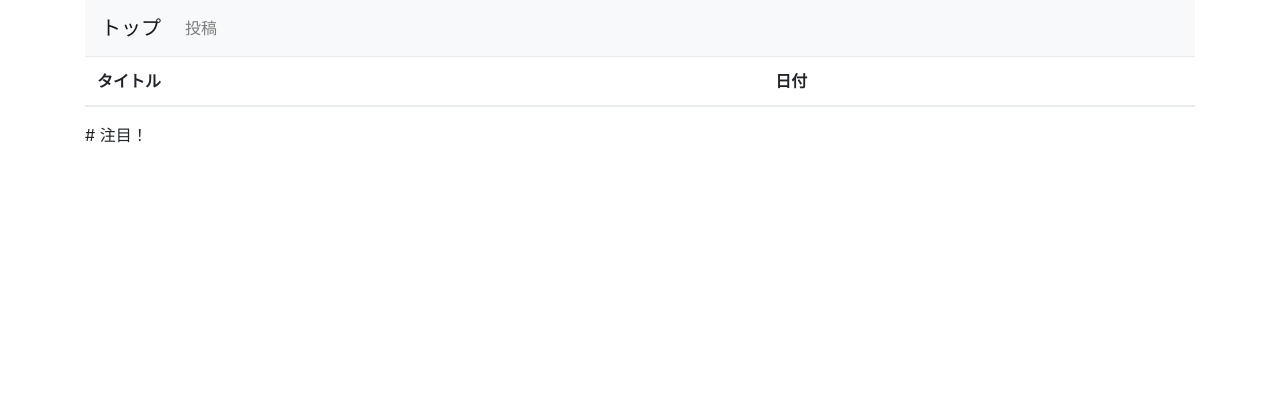
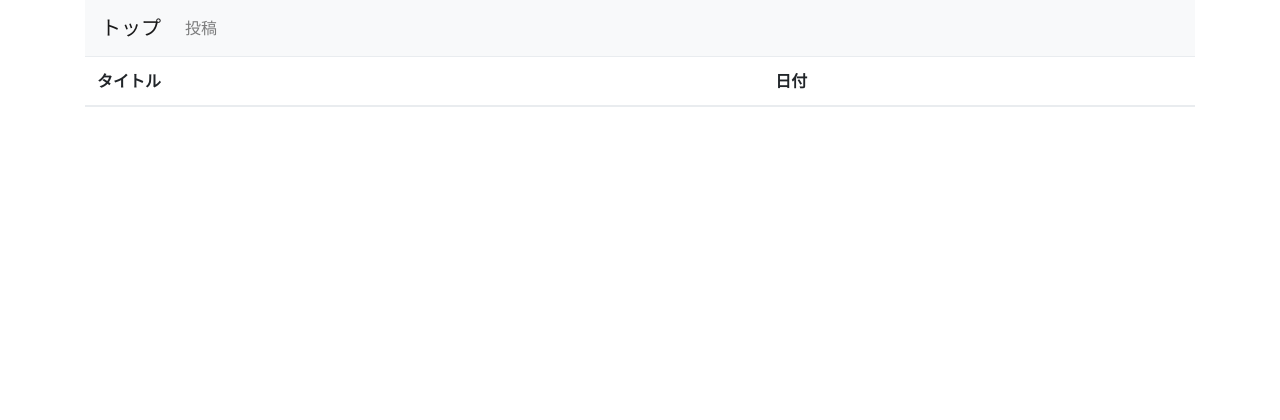
Before and after one commit to KotaroKazama0624/blog_app, a Django app: page /blog/post_list in a window 1280 px wide. Shown: the top 420 px of the page. Run offline with Django 3.2, Linux system fonts and the light colour scheme; data that the repository does not hold is empty; some libraries are stand-ins or nearby versions.

Commit message:
注目!を削除

```diff
--- a/backend/templates/base.html
+++ b/backend/templates/base.html
@@ -29,8 +29,8 @@
     </nav>
 
     <!-- このblockの中で各templateの記載内容が呼び出される -->
-    {% block content %} # 注目！
-    {% endblock %}      # 注目！
+    {% block content %}
+    {% endblock %}
 </div>
 
 <!-- Optional JavaScript -->
```
